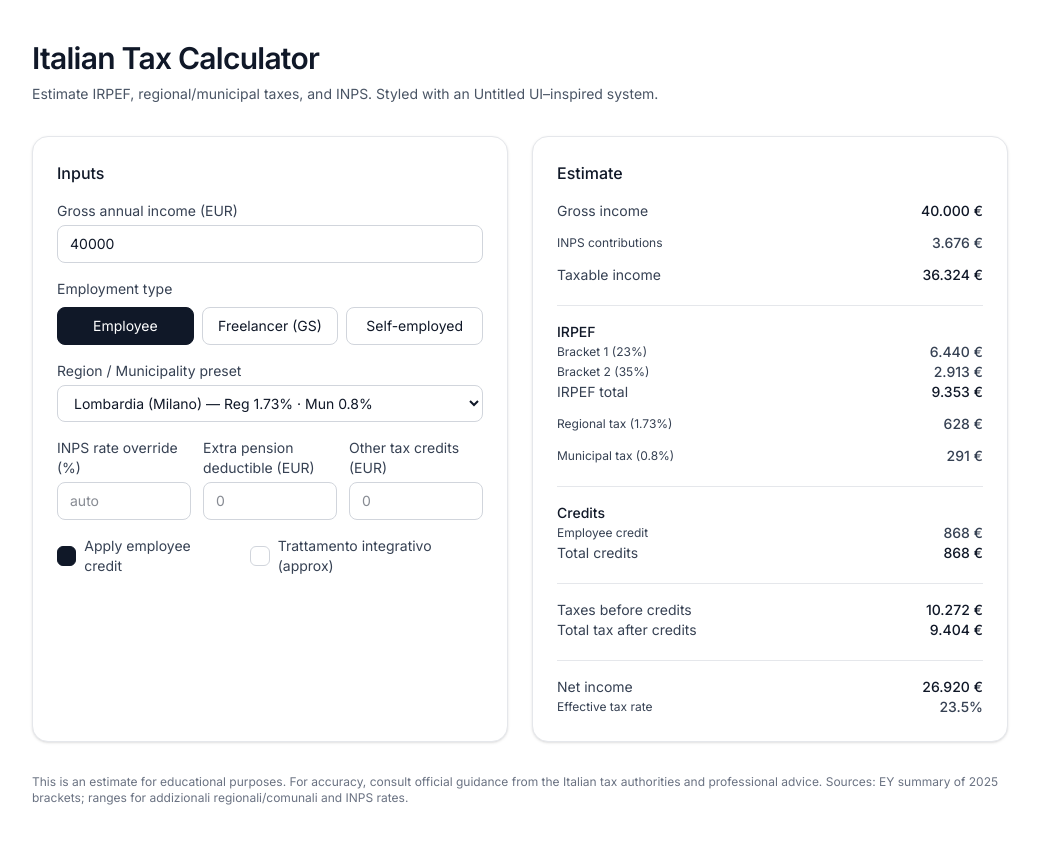
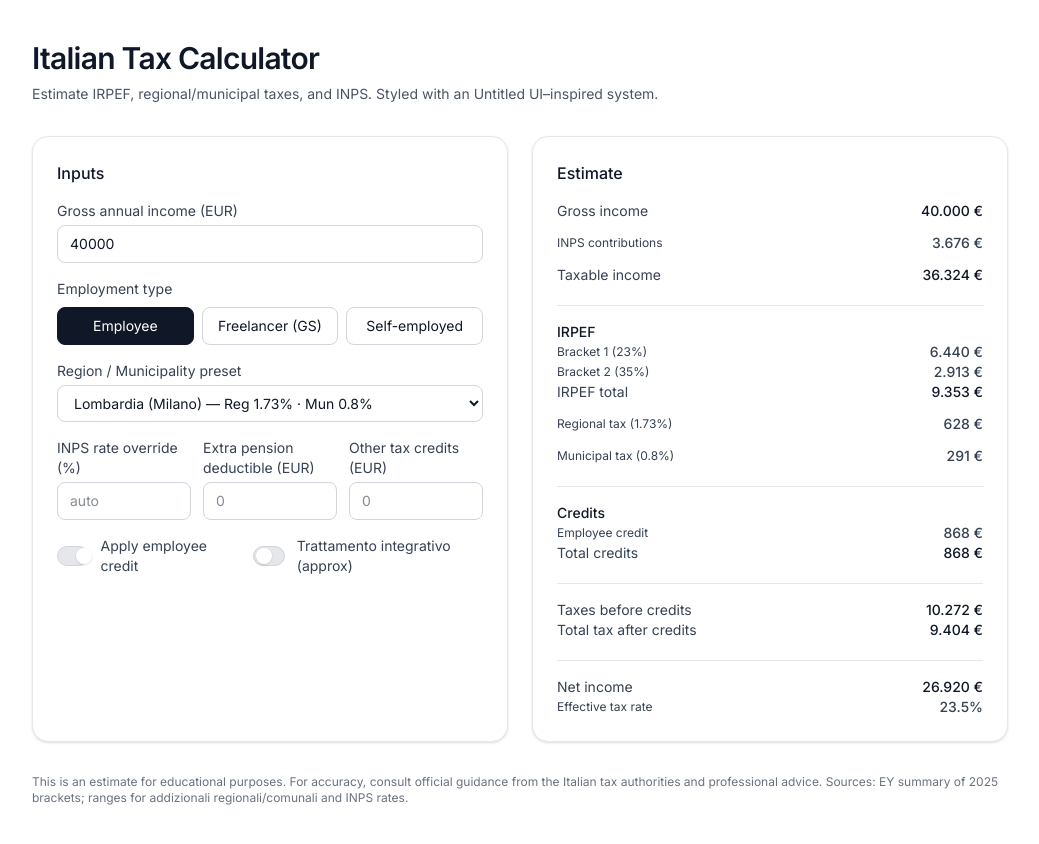
Before and after one commit to giteddyhub/ittaxcalculator, a Next.js app: page / in a window 1280 px wide. Shown: the whole page, without its empty margins (120-1159 px from the left). Built offline with nearby package versions, Linux system fonts and the light colour scheme.

Commit message:
feat(ui): replace checkboxes with UntitledUI-style switch toggles; rebuild pages

```diff
--- a/src/app/page.tsx
+++ b/src/app/page.tsx
@@ -2,7 +2,7 @@
 
 import { useMemo, useState } from "react";
 import { calculateItalianTaxes, EmploymentType, formatCurrencyEUR } from "@/lib/tax/italy";
-import { Checkbox } from "@/components/ui/Checkbox";
+import { Switch } from "@/components/ui/Switch";
 
 type RegionPreset = {
   name: string;
@@ -149,8 +149,8 @@ export default function Home() {
               </div>
 
               <div className="flex items-center gap-6">
-                <Checkbox label="Apply employee credit" checked={applyEmployeeCredit} onChange={setApplyEmployeeCredit} />
-                <Checkbox label="Trattamento integrativo (approx)" checked={trattamentoIntegrativo} onChange={setTrattamentoIntegrativo} />
+                <Switch label="Apply employee credit" checked={applyEmployeeCredit} onChange={setApplyEmployeeCredit} />
+                <Switch label="Trattamento integrativo (approx)" checked={trattamentoIntegrativo} onChange={setTrattamentoIntegrativo} />
               </div>
             </div>
           </section>
--- /dev/null
+++ b/src/components/ui/Switch.tsx
@@ -0,0 +1,35 @@
+"use client";
+
+import { ChangeEvent } from "react";
+
+interface SwitchProps {
+	label: string;
+	checked: boolean;
+	onChange: (checked: boolean) => void;
+	id?: string;
+}
+
+export function Switch({ label, checked, onChange, id }: SwitchProps) {
+	function handleChange(e: ChangeEvent<HTMLInputElement>) {
+		onChange(e.target.checked);
+	}
+
+	return (
+		<label className="inline-flex items-center gap-3 cursor-pointer select-none">
+			<span className="relative inline-flex h-5 w-9 items-center rounded-full transition-colors border border-gray-300 bg-gray-200 peer-checked:bg-gray-900 peer-checked:border-gray-900">
+				<input
+					id={id}
+					type="checkbox"
+					checked={checked}
+					onChange={handleChange}
+					className="peer sr-only"
+				/>
+
+				<span
+					className="pointer-events-none absolute left-[2px] inline-block h-4 w-4 rounded-full bg-white shadow-sm transition-transform peer-checked:translate-x-4"
+				/>
+			</span>
+			<span className="text-sm text-gray-700">{label}</span>
+		</label>
+	);
+}
```
Also changed, not shown: 3 other files (tests, documents, lock files or other folders).
